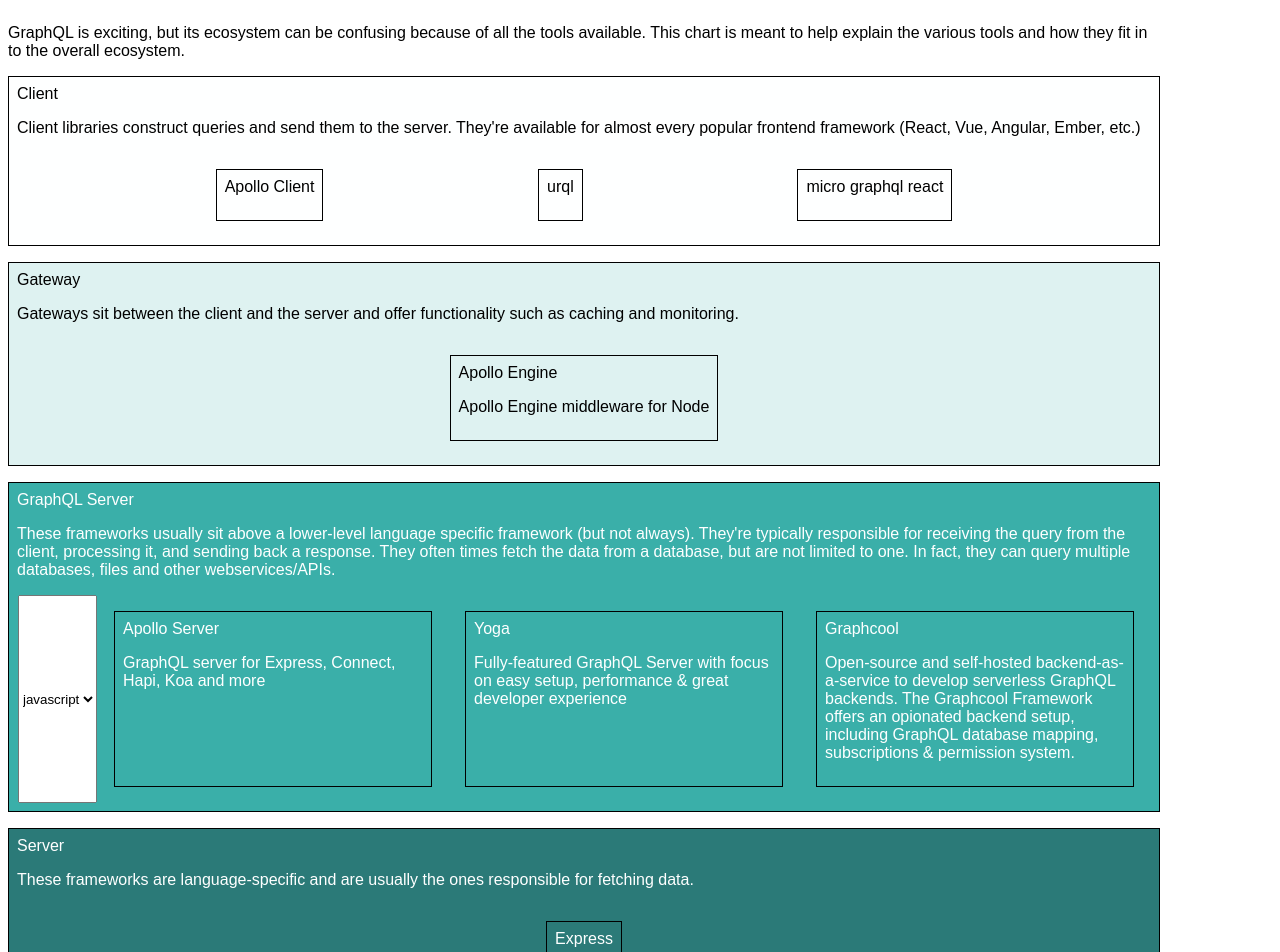
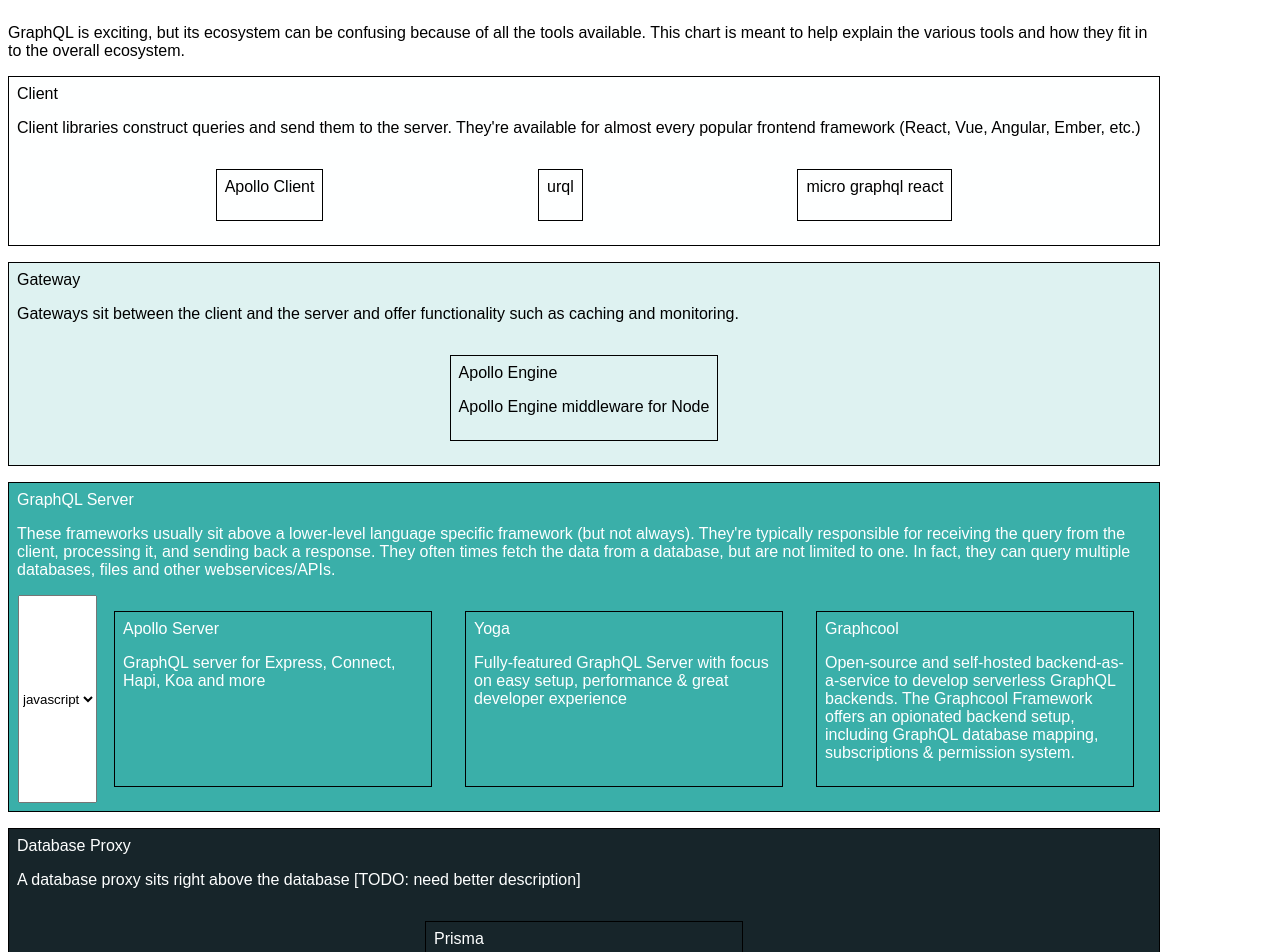
Before and after one commit to steven-mercatante/graphql-stack, a React (Create React App) app: page / in a window 1280 px wide. Shown: the top 952 px of the page. Built offline with nearby package versions, Linux system fonts and the light colour scheme.

Commit message:
Comment out server data in toolsData

```diff
--- a/src/toolsData.js
+++ b/src/toolsData.js
@@ -89,20 +89,20 @@
       }
     ]
   },
-  server: {
-    name: "Server",
-    description:
-      "These frameworks are language-specific and are usually the ones responsible for fetching data.",
-    tools: [
-      {
-        name: "Express",
-        description: "",
-        url: "https://expressjs.com/",
-        github: "https://github.com/expressjs/expressjs.com",
-        language: JavaScript
-      }
-    ]
-  },
+  // server: {
+  //   name: "Server",
+  //   description:
+  //     "These frameworks are language-specific and are usually the ones responsible for fetching data.",
+  //   tools: [
+  //     {
+  //       name: "Express",
+  //       description: "",
+  //       url: "https://expressjs.com/",
+  //       github: "https://github.com/expressjs/expressjs.com",
+  //       language: JavaScript
+  //     }
+  //   ]
+  // },
   dbProxy: {
     name: "Database Proxy",
     description:
```
